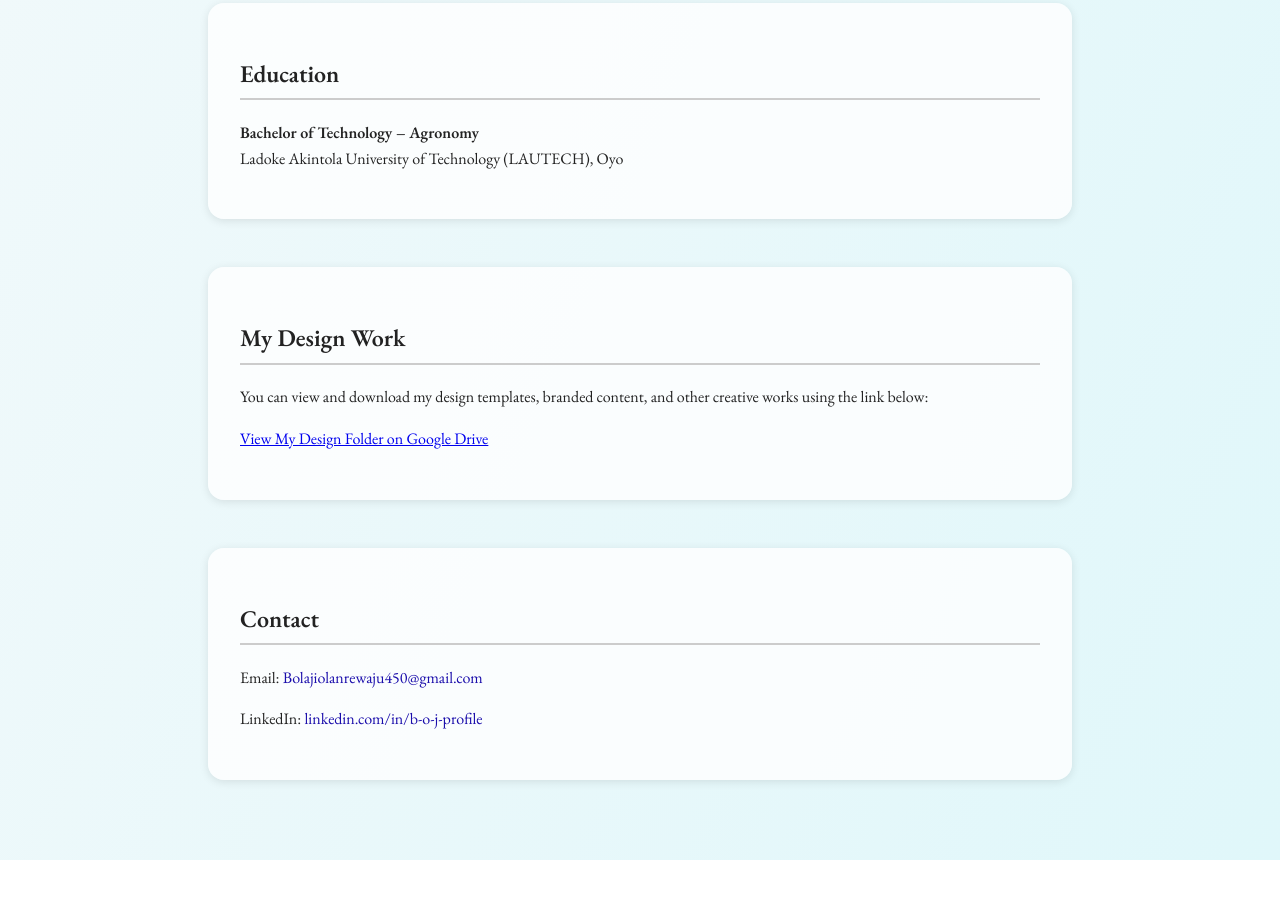
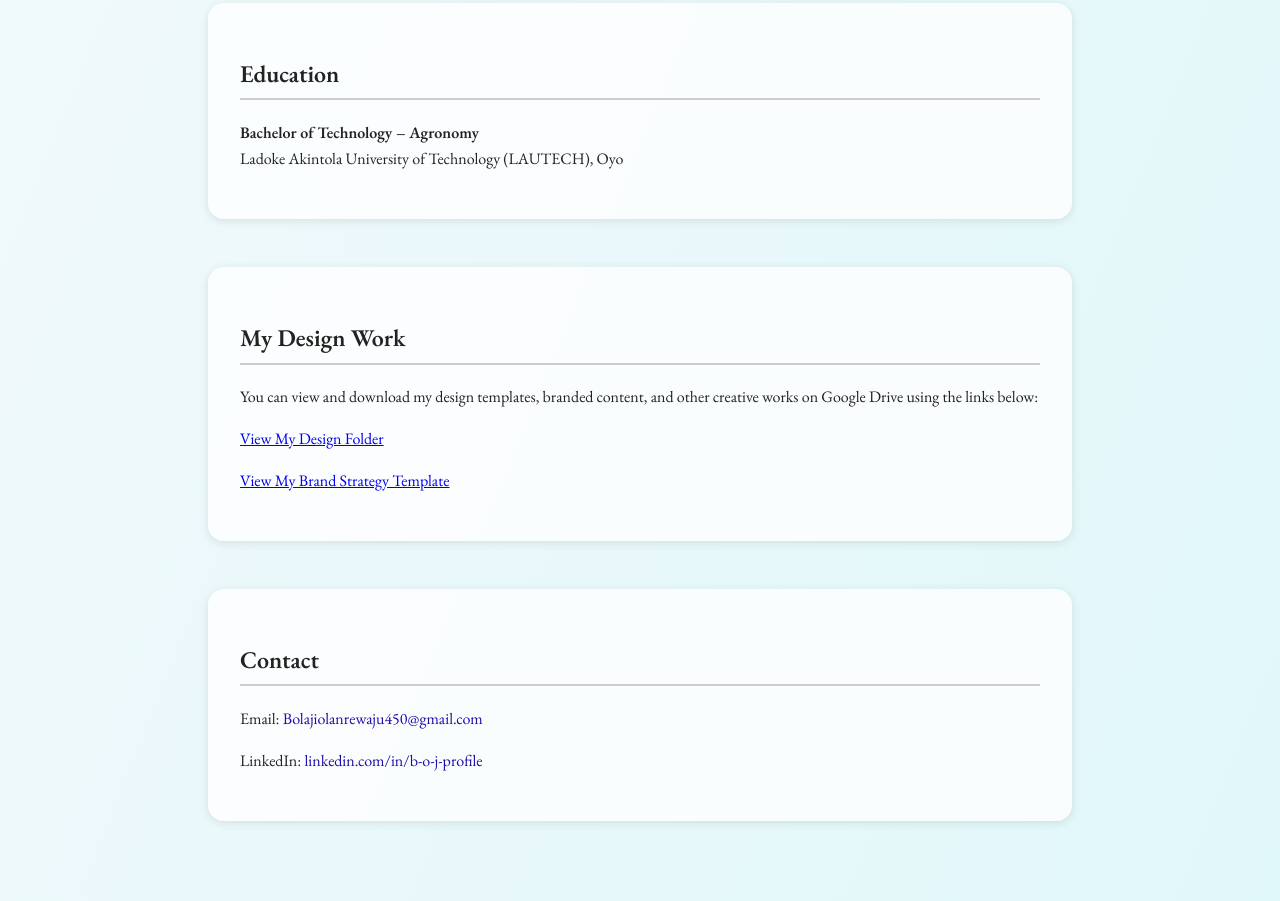
Before and after one commit to B-O-J/BM-Portfolio, a plain HTML site: page index.html in a window 1280 px wide. Shown: the part 2231-3132 px from the top of the page. Before the commit the page ends 3091 px from the top, so only its background shows below. Drawn offline with nearby package versions, Linux system fonts and the light colour scheme.

Commit message:
portfolio update

```diff
--- a/index.html
+++ b/index.html
@@ -131,10 +131,10 @@
 
 	<section>
 		<h2>My Design Work</h2>
-		<p>You can view and download my design templates, branded content, and other creative works using the link below:</p>
-		<p><a href="https://drive.google.com/drive/my-drive" target="_blank">View My Design Folder on Google Drive</a></p>
+		<p>You can view and download my design templates, branded content, and other creative works on Google Drive using the links below:</p>
+		<p><a href="https://drive.google.com/drive/folders/1O3b45cpGKjiC6dXTsPDzJ3Fb-17Xfg87?usp=sharing" target="_blank">View My Design Folder</a></p>
+		<p><a href="https://drive.google.com/drive/folders/1HBpqb3RUV76fVtsd9AZ-4dXrOaOTyiud?usp=sharing" target="_blank">View My Brand Strategy Template</a></p>
 	</section>
-
 
   <section class="contact">
     <h2>Contact</h2>
```
